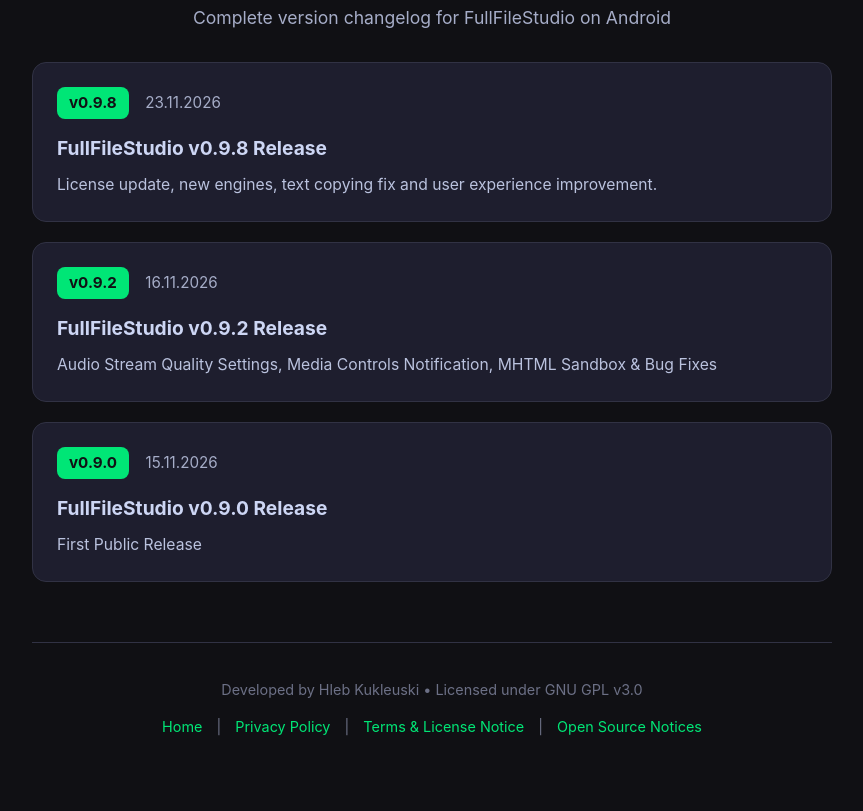
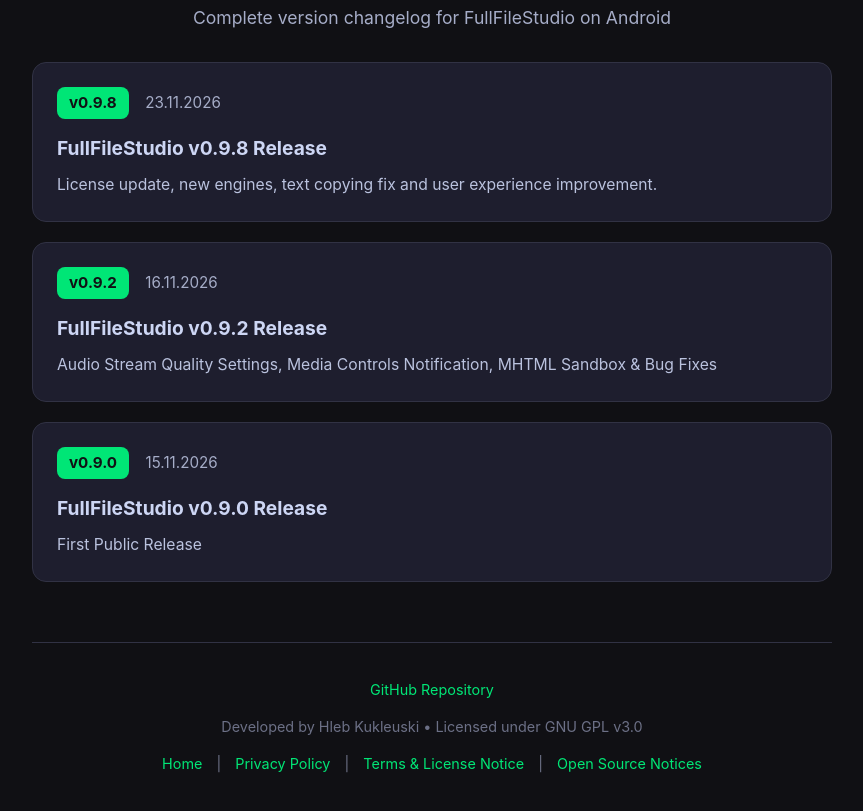
Before and after one commit to hlebkukleuski/FullFileStudio, a plain HTML site: page docs/changelog.html in a window 1280 px wide. Shown: the part 219-1030 px from the top of the page, without its empty margins (208-1071 px from the left). Drawn offline with Linux system fonts and the light colour scheme.

Commit message:
Add GitHub Repository link to website footers

```diff
--- a/docs/changelog.html
+++ b/docs/changelog.html
@@ -104,6 +104,7 @@
         </div>
 
         <div class="legal-footer">
+            <p><a href="https://github.com/hlebkukleuski/FullFileStudio" target="_blank" rel="noopener">GitHub Repository</a></p>
             <p>Developed by Hleb Kukleuski &bull; Licensed under GNU GPL v3.0</p>
             <p>
                 <a href="index.html">Home</a> |
```
Also changed, not shown: docs/index.html (+1 -0 lines), 1 other file.
